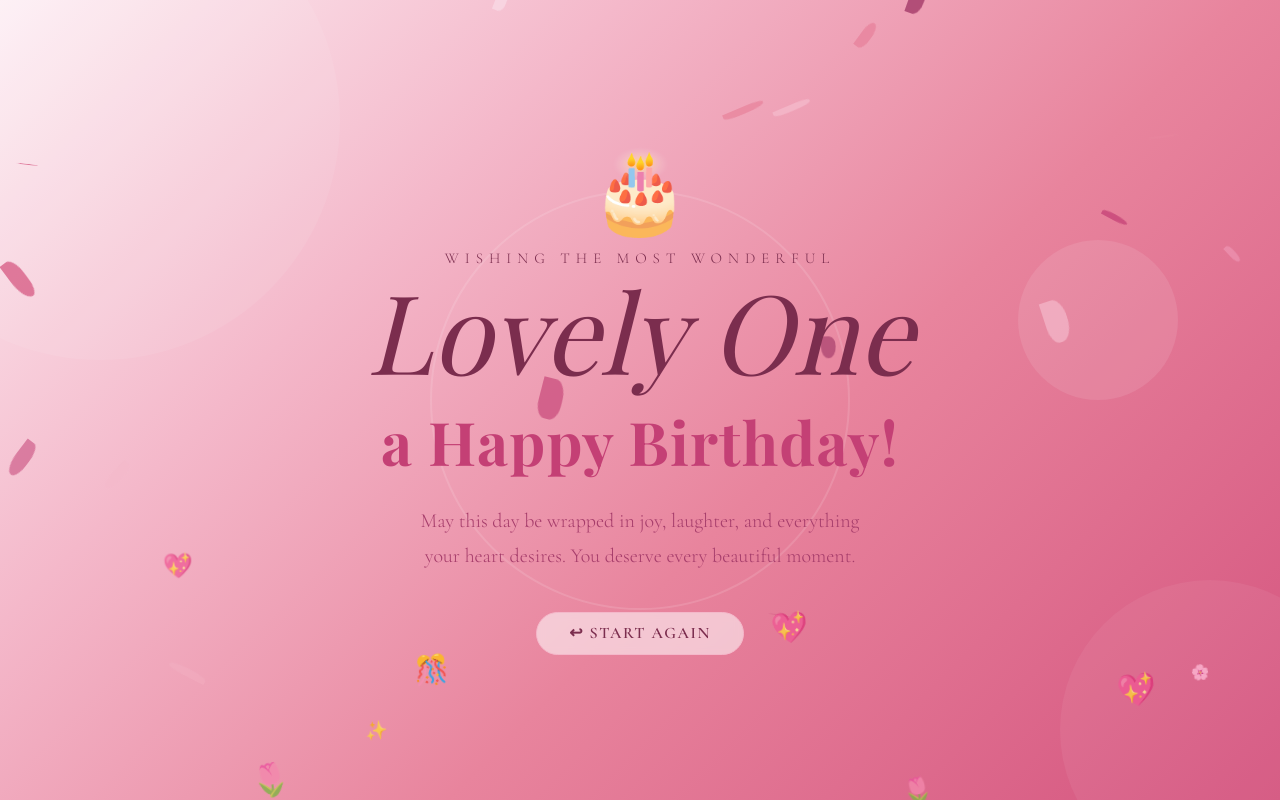
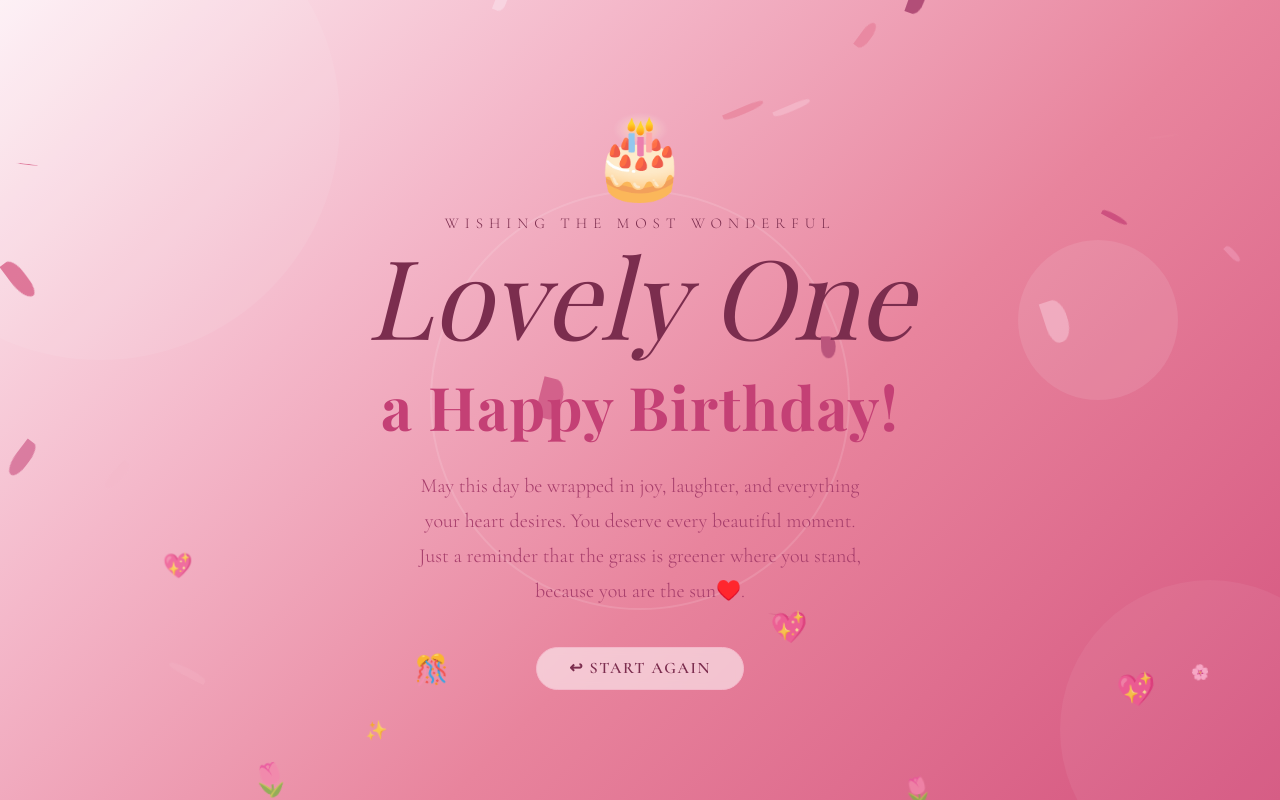
Before and after one commit to 23stilinski/Birthday, a plain HTML site: page index.html in a window 1280 px wide. Both pictures are taken after a click on the button "CELEBRATE ✨". Drawn offline with nearby package versions, Linux system fonts and the light colour scheme; a web font is replaced by a local one.

Commit message:
added a line to the birthday wish message in index.html

```diff
--- a/index.html
+++ b/index.html
@@ -305,7 +305,9 @@
   <div class="wish-main">a Happy Birthday!</div>
   <p class="wish-message">
     May this day be wrapped in joy, laughter, and everything<br>
-    your heart desires. You deserve every beautiful moment.
+    your heart desires. You deserve every beautiful moment.<br>
+    Just a reminder that the grass is greener where you stand,<br>
+    because you are the sun♥️.
   </p>
   <button class="restart-btn" onclick="restart()">↩ Start again</button>
 </div>
```
